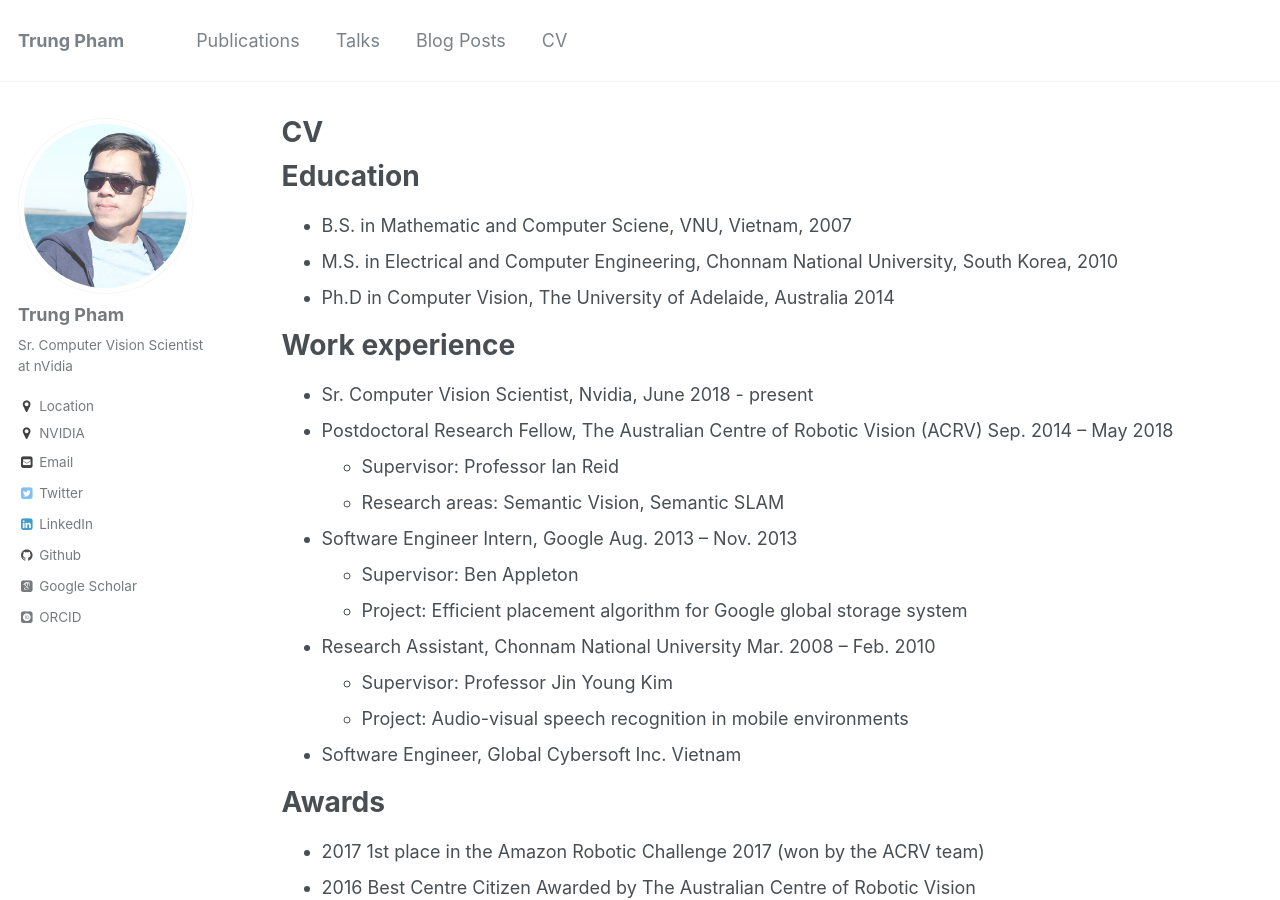
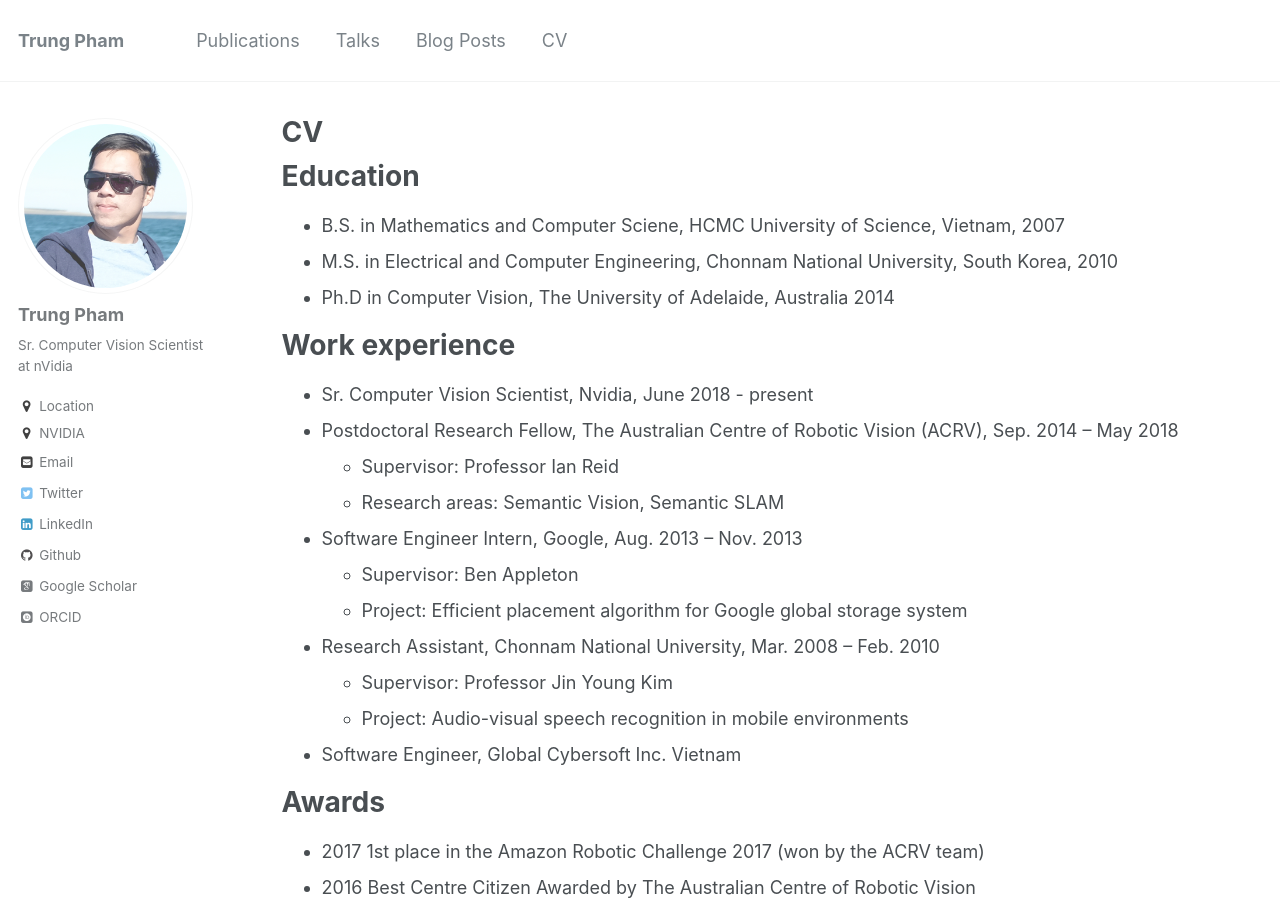
Before and after one commit to trungtpham/trungtpham.github.io, a Jekyll site: the page built from _pages/cv.md, in a window 1280 px wide and 900 px high. Built offline with Jekyll 4.4.1, drawn with Linux system fonts in a browser that asks for light colours; some web fonts are replaced.

Commit message:
Update cv.md

```diff
--- a/_pages/cv.md
+++ b/_pages/cv.md
@@ -11,20 +11,20 @@ redirect_from:
 
 Education
 ======
-* B.S. in Mathematic and Computer Sciene, VNU, Vietnam, 2007
+* B.S. in Mathematics and Computer Sciene, HCMC University of Science, Vietnam, 2007
 * M.S. in Electrical and Computer Engineering, Chonnam National University, South Korea, 2010
 * Ph.D in Computer Vision, The University of Adelaide, Australia 2014
 
 Work experience
 ======
 * Sr. Computer Vision Scientist, Nvidia, June 2018 - present
-* Postdoctoral Research Fellow, The Australian Centre of Robotic Vision (ACRV) Sep. 2014 – May 2018
+* Postdoctoral Research Fellow, The Australian Centre of Robotic Vision (ACRV), Sep. 2014 – May 2018
   * Supervisor: Professor Ian Reid
   * Research areas: Semantic Vision, Semantic SLAM
-* Software Engineer Intern, Google Aug. 2013 – Nov. 2013
+* Software Engineer Intern, Google, Aug. 2013 – Nov. 2013
   * Supervisor: Ben Appleton
   * Project: Efficient placement algorithm for Google global storage system
-* Research Assistant, Chonnam National University Mar. 2008 – Feb. 2010
+* Research Assistant, Chonnam National University, Mar. 2008 – Feb. 2010
   * Supervisor: Professor Jin Young Kim
   * Project: Audio-visual speech recognition in mobile environments
 * Software Engineer, Global Cybersoft Inc. Vietnam
```
